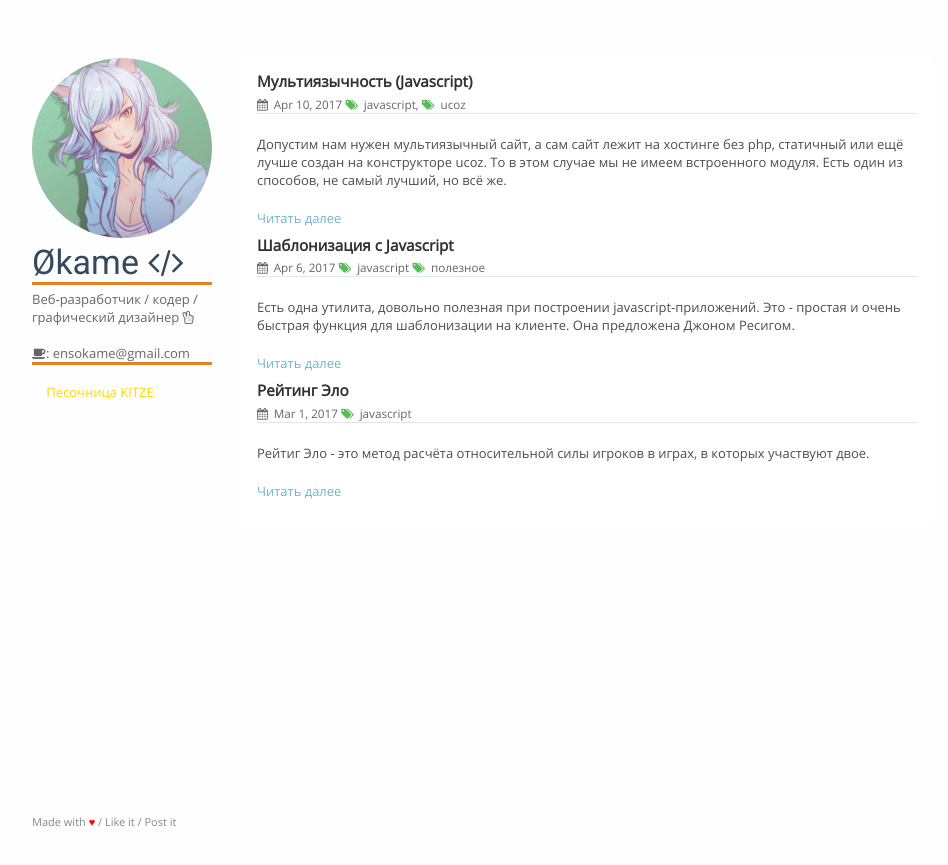
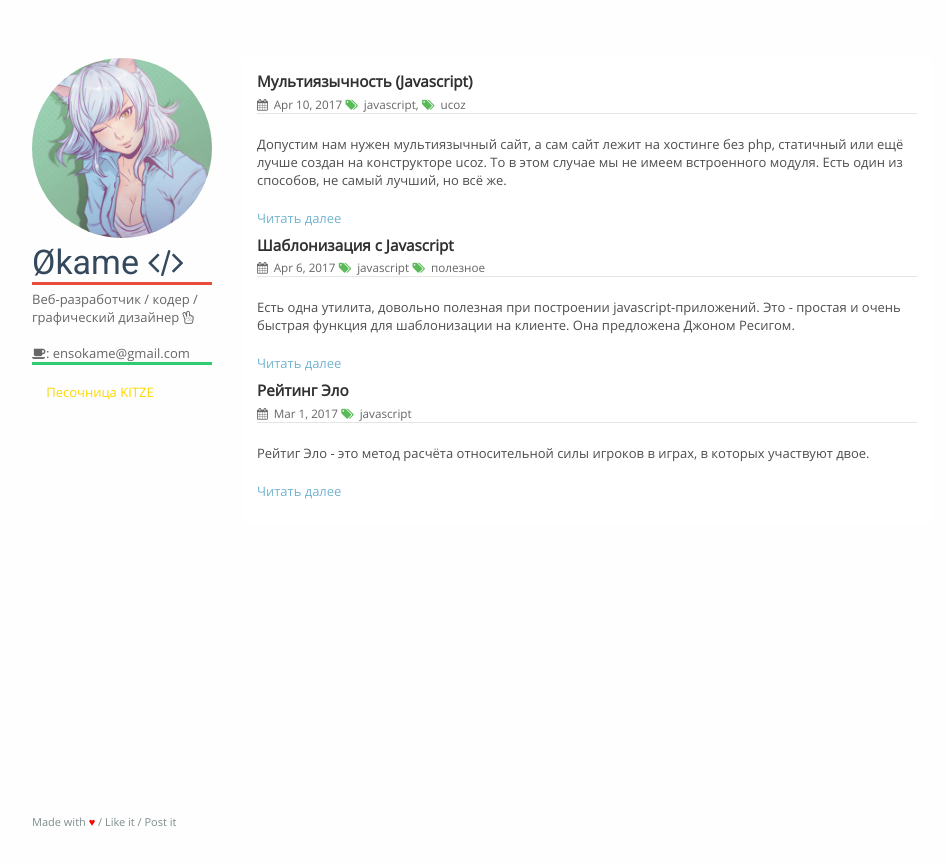
Before and after one commit to IOEnso/ioenso.github.io, a Jekyll site: the page built from index.html, in a window 1280 px wide. Shown: the top 865 px of the page, without its empty margins (158-1106 px from the left). Built offline with Jekyll 4.4.1, drawn with Linux system fonts in a browser that asks for light colours.

Commit message:
Update main.css

```diff
--- a/assets/css/main.css
+++ b/assets/css/main.css
@@ -65,7 +65,7 @@ a:hover small {
 	font-family: 'Roboto', sans-serif;
 	color: #FFD700;
 	font-size: 34px;
-	border-bottom: 3px solid #e67e22;
+	border-bottom: 3px solid #e74c3c;
 }
 .logo a {
 	color: #34495e;
@@ -81,7 +81,7 @@ a:hover small {
 	color: #666;
 	margin: 0;
 	margin-top: 5px;
-	border-bottom: 3px solid #e67e22;
+	border-bottom: 3px solid #2ecc71;
 }
 blockquote {
   border-left:1px solid #e5e5e5;
```
